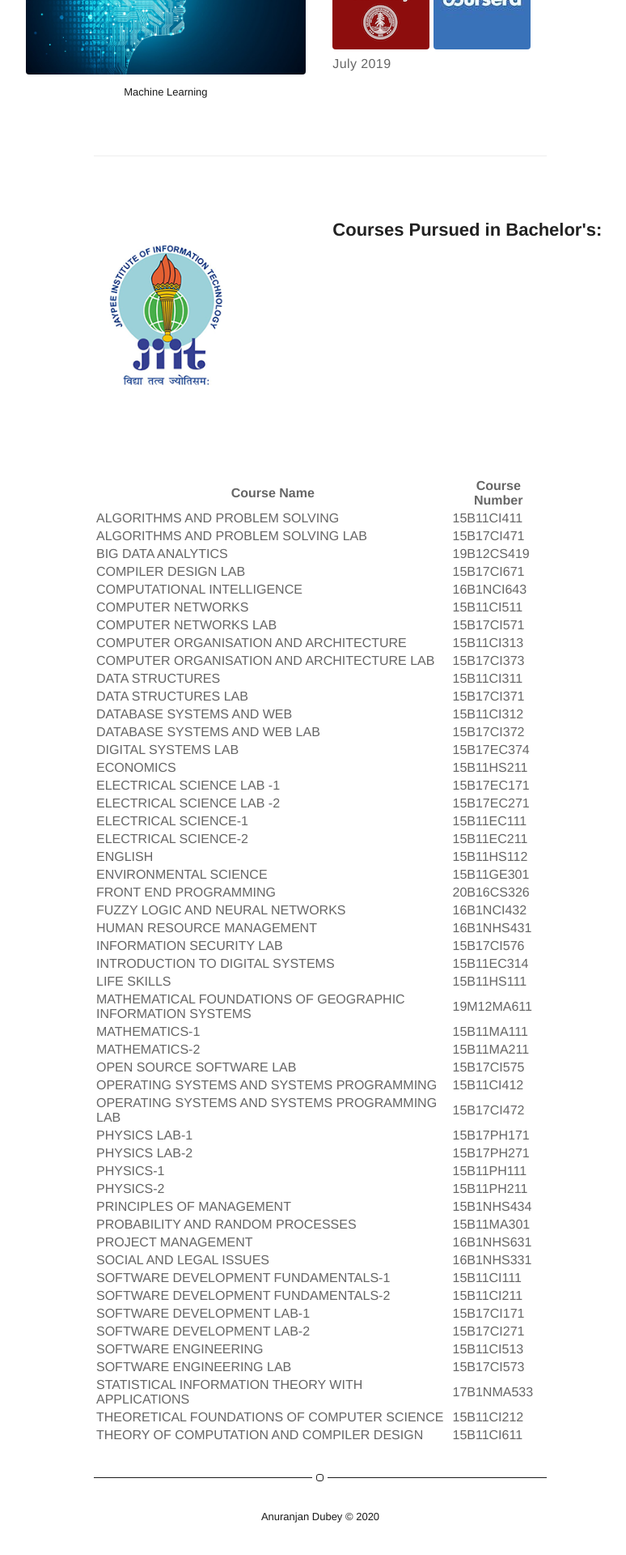
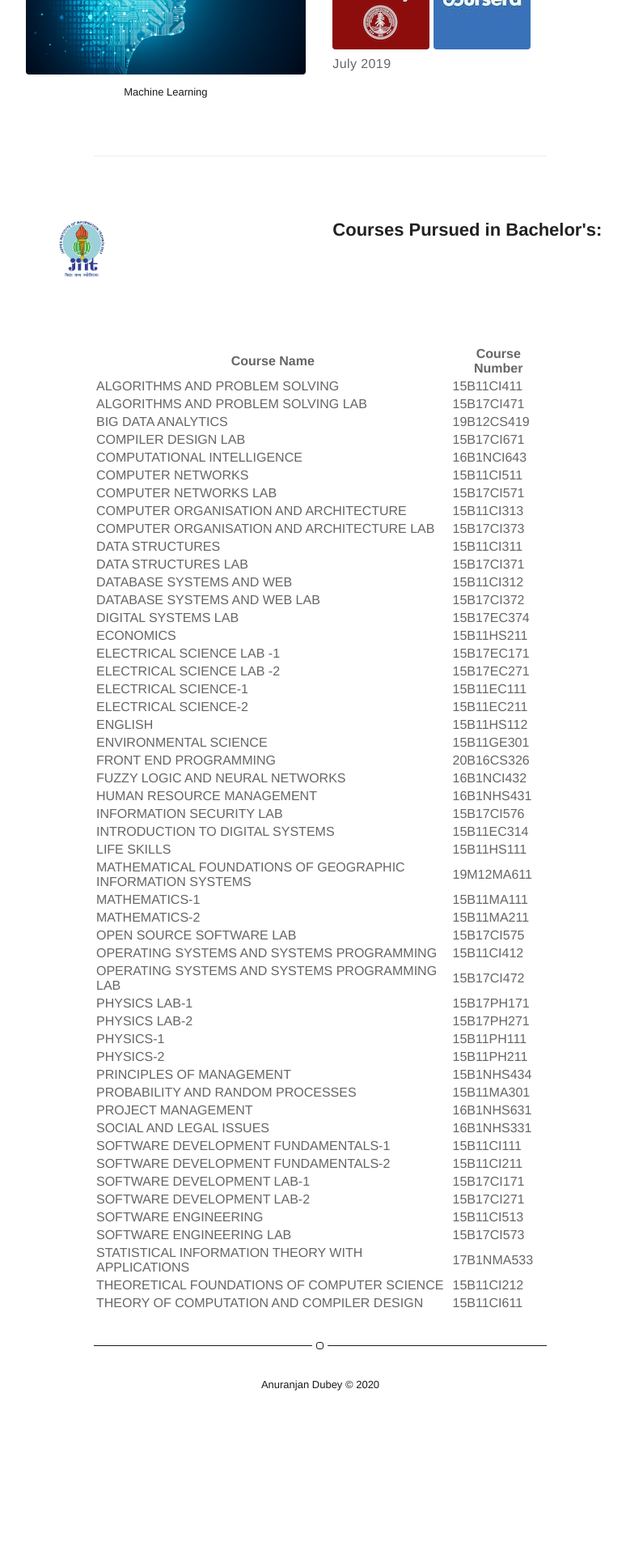
Before and after one commit to anuranjandubey/anuranjandubey.github.io, a Jekyll site: the page built from courses.html, in a window 1280 px wide. Shown: the part 1060-2980 px from the top of the page at 81% size, without its empty margins (244-1018 px from the left). Built offline with Jekyll 4.4.1, drawn with Linux system fonts in a browser that asks for light colours; after the commit the page ends 2817 px from its top, so only the background shows below that.

Commit message:
Update courses.html

```diff
--- a/courses.html
+++ b/courses.html
@@ -58,10 +58,10 @@ title: Courses
     <div class="side-by-side">
         <div class="toleft">
                 <a href="http://www.jiit.ac.in/">
-                    <img class="image" src="/assets/images/a5e50385862529.Y3JvcCwyMjQ4LDE3NTksMTE2LDg3Mw.png" width="100%">
+                    <img class="image" src="/assets/images/a5e50385862529.Y3JvcCwyMjQ4LDE3NTksMTE2LDg3Mw.png" width="40%">
                 </a>
         </div>
-        <div class="toright" text-align="center" vertical-align="middle">
+        <div class="toright">
             <h2 class="w3-left" >Courses Pursued in Bachelor's:</h2>
         </div>
     </div>
```
